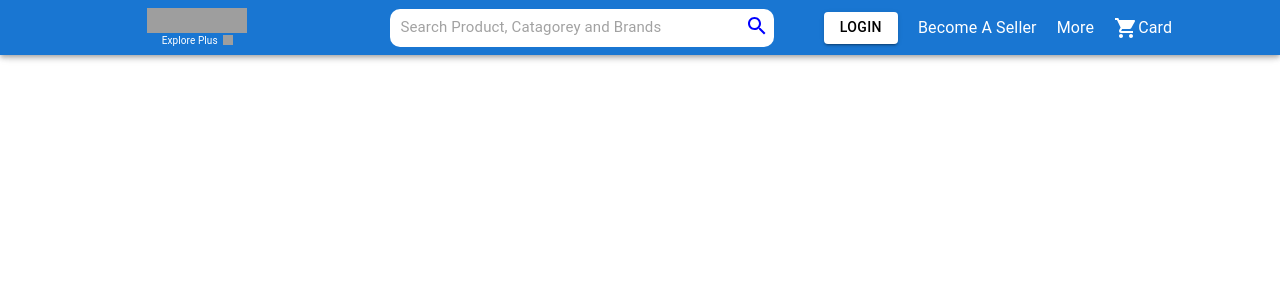
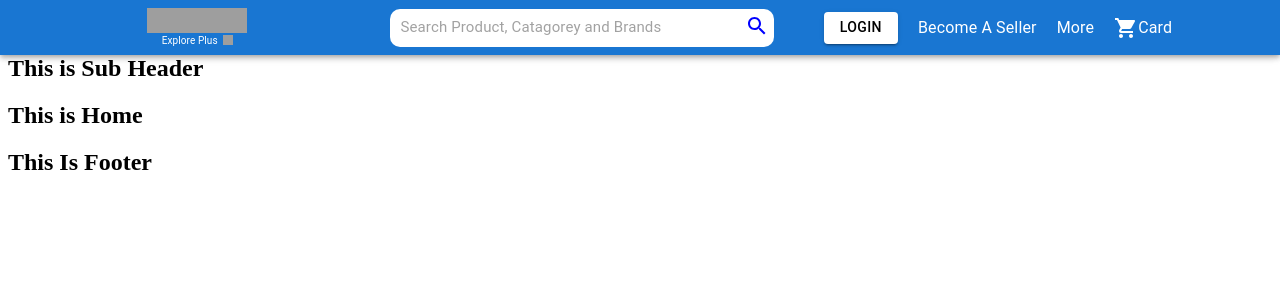
Before and after one commit to naimulislamshakil/flipkart-clone, a Next.js app: page / in a window 1280 px wide. Shown: the top 300 px of the page. Built offline with nearby package versions, Linux system fonts and the light colour scheme; grey boxes are pictures that could not be loaded.

Commit message:
Add Reducer

```diff
--- /dev/null
+++ b/Component/Footer/Footer.js
@@ -0,0 +1,11 @@
+import React from "react";
+
+const Footer = () => {
+  return (
+    <div>
+      <h2>This Is Footer</h2>
+    </div>
+  );
+};
+
+export default Footer;
--- /dev/null
+++ b/Component/Home/PageHome.js
@@ -0,0 +1,11 @@
+import React from "react";
+
+const PageHome = () => {
+  return (
+    <div>
+      <h2>This is Home</h2>
+    </div>
+  );
+};
+
+export default PageHome;
--- /dev/null
+++ b/Component/SubHeader/SubHeader.js
@@ -0,0 +1,12 @@
+import { Box } from "@mui/material";
+import React from "react";
+
+const SubHeader = () => {
+  return (
+    <Box style={{ marginTop: 55 }}>
+      <h2>This is Sub Header</h2>
+    </Box>
+  );
+};
+
+export default SubHeader;
--- a/pages/index.js
+++ b/pages/index.js
@@ -1,9 +1,15 @@
 import Header from "../Component/Header/Header";
+import SubHeader from "../Component/SubHeader/SubHeader";
+import PageHome from "../Component/Home/PageHome";
+import Footer from "../Component/Footer/Footer";
 
 export default function Home() {
   return (
     <div className="">
       <Header></Header>
+      <SubHeader></SubHeader>
+      <PageHome></PageHome>
+      <Footer></Footer>
     </div>
   );
 }
```
Also changed, not shown: Redux/Store.js (added, +13 -0 lines), pages/card.js (added, +16 -0 lines), Redux/Action/Action.js (added), Redux/Action/ActionType.js (added), Redux/Reducer/Reducer.js (added), Redux/Reducer/Root-Reducer.js (added).
